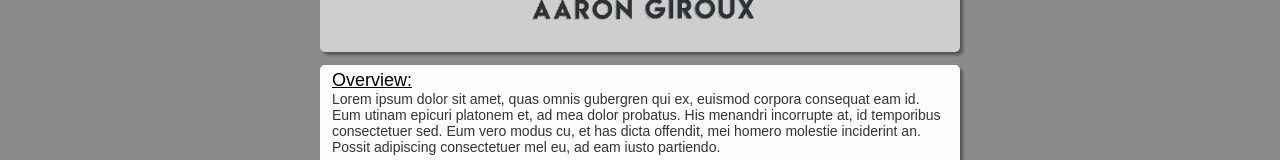
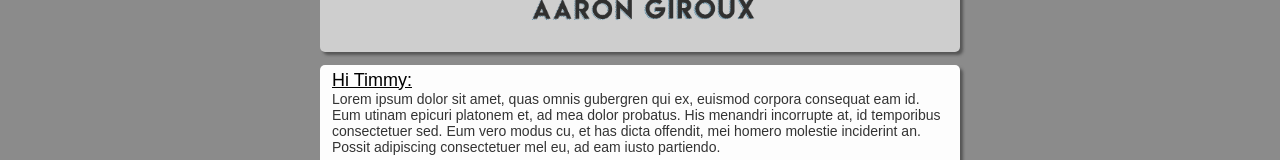
Before and after one commit to paarongiroux/portfolioWebsite, a React (Create React App) app: page / in a window 1280 px wide. Shown: the part 228-388 px from the top of the page. Built offline with nearby package versions, Linux system fonts and the light colour scheme.

Commit message:
minor change to test continuous deployment

```diff
--- a/src/home.js
+++ b/src/home.js
@@ -19,7 +19,7 @@ class Home extends React.Component {
                     </div>
                     <div className="sectionContent0">
                     <div className="sectionTitle">
-                        Overview:
+                        Hi Timmy:
                     </div>
                         Lorem ipsum dolor sit amet, quas omnis gubergren qui ex, euismod corpora consequat eam id.
                         Eum utinam epicuri platonem et, ad mea dolor probatus. His menandri incorrupte at,
```
